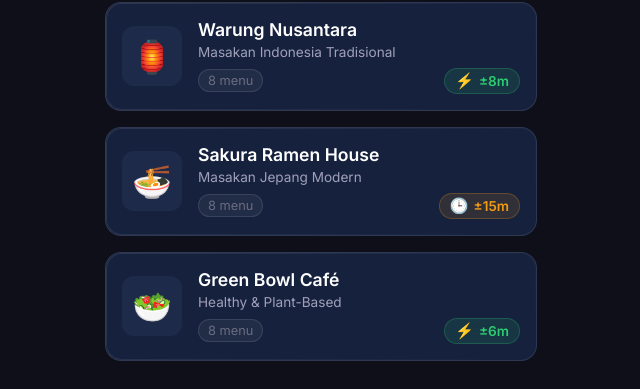
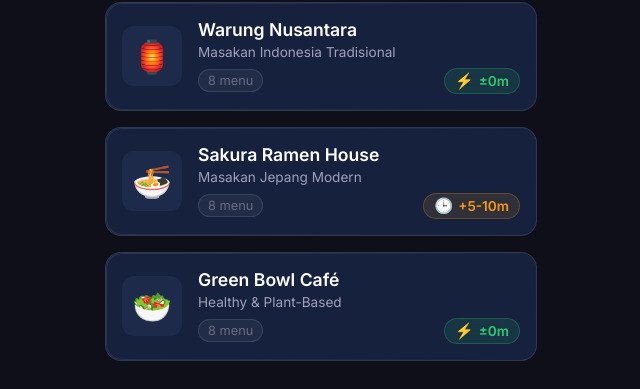
Before and after one commit to ZynxZyn/cleardine, a React (Vite) app: page /order in a window 1280 px wide. Shown: the part 837-1226 px from the top of the page, without its empty margins (319-959 px from the left). Built offline with nearby package versions, Linux system fonts and the light colour scheme.

Commit message:
Sync-tenant-card-speed-badge-times-with-kitchen-status-descriptions

```diff
--- a/src/api/data.js
+++ b/src/api/data.js
@@ -6,7 +6,7 @@ export const restaurants = [
     "cuisine": "Masakan Indonesia Tradisional",
     "description": "Cita rasa autentik Nusantara dari berbagai daerah Indonesia",
     "kitchenStatus": "normal",
-    "avgTime": "8m",
+    "avgTime": "±0m",
     "image": "/images/no-preview.svg",
     "menuCount": 8,
     "maxCapacity": 3
@@ -18,7 +18,7 @@ export const restaurants = [
     "cuisine": "Masakan Jepang Modern",
     "description": "Ramen dan hidangan Jepang autentik dengan sentuhan modern",
     "kitchenStatus": "busy",
-    "avgTime": "15m",
+    "avgTime": "+5-10m",
     "image": "/images/no-preview.svg",
     "menuCount": 8,
     "maxCapacity": 3
@@ -30,7 +30,7 @@ export const restaurants = [
     "cuisine": "Healthy & Plant-Based",
     "description": "Hidangan sehat dan plant-based untuk gaya hidup modern",
     "kitchenStatus": "normal",
-    "avgTime": "6m",
+    "avgTime": "±0m",
     "image": "/images/no-preview.svg",
     "menuCount": 8,
     "maxCapacity": 3
--- a/src/components/TenantCard/TenantCard.jsx
+++ b/src/components/TenantCard/TenantCard.jsx
@@ -4,7 +4,15 @@ import './TenantCard.css';
 const TenantCard = ({ tenant, onClick }) => {
   const isBusy = tenant.kitchenStatus === 'busy' || tenant.kitchenStatus === 'very-busy';
   const icon = isBusy ? '🕒' : '⚡';
-  const avgTime = tenant.avgTime || (isBusy ? '15m' : '8m');
+
+  let timeText = '±0m';
+  if (tenant.kitchenStatus === 'busy') {
+    timeText = '+5-10m';
+  } else if (tenant.kitchenStatus === 'very-busy') {
+    timeText = '+15-20m';
+  } else {
+    timeText = tenant.avgTime || '±0m';
+  }
 
   return (
     <div className="tenant-card" onClick={onClick}>
@@ -17,9 +25,9 @@ const TenantCard = ({ tenant, onClick }) => {
 
         <div className="tenant-meta">
           <span className="tenant-menu-count">{tenant.menuCount} menu</span>
-          <div className={`tenant-speed-pill ${isBusy ? 'busy' : 'normal'}`} title={isBusy ? "Dapur padat (estimasi ~15m)" : "Dapur lancar (estimasi ~8m)"}>
+          <div className={`tenant-speed-pill ${isBusy ? 'busy' : 'normal'}`} title={isBusy ? "Dapur sibuk (penambahan +5-10m)" : "Dapur normal (penyajian sesuai estimasi ±0m)"}>
             <span className="speed-icon">{icon}</span>
-            <span className="speed-time">±{avgTime}</span>
+            <span className="speed-time">{timeText}</span>
           </div>
         </div>
       </div>
```
